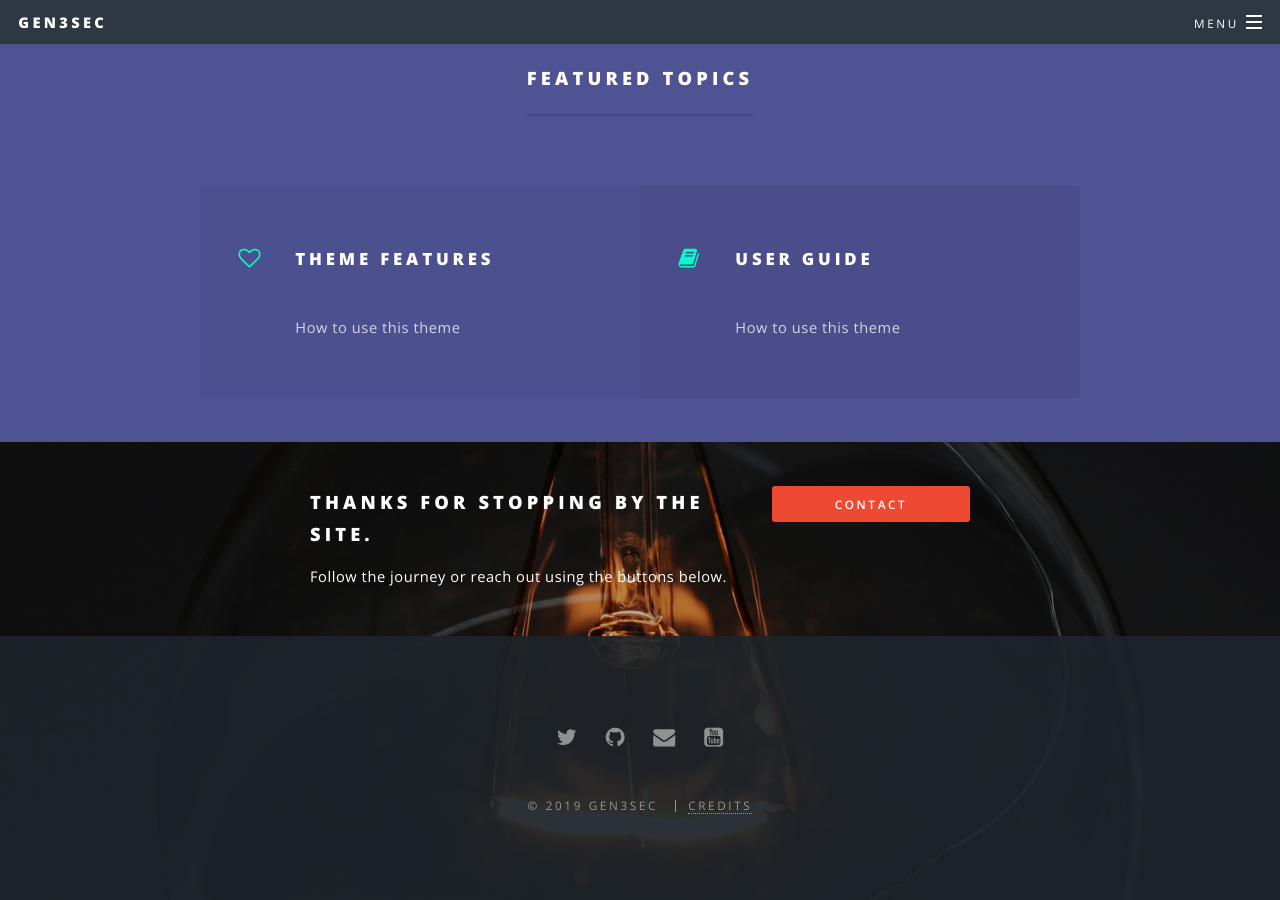
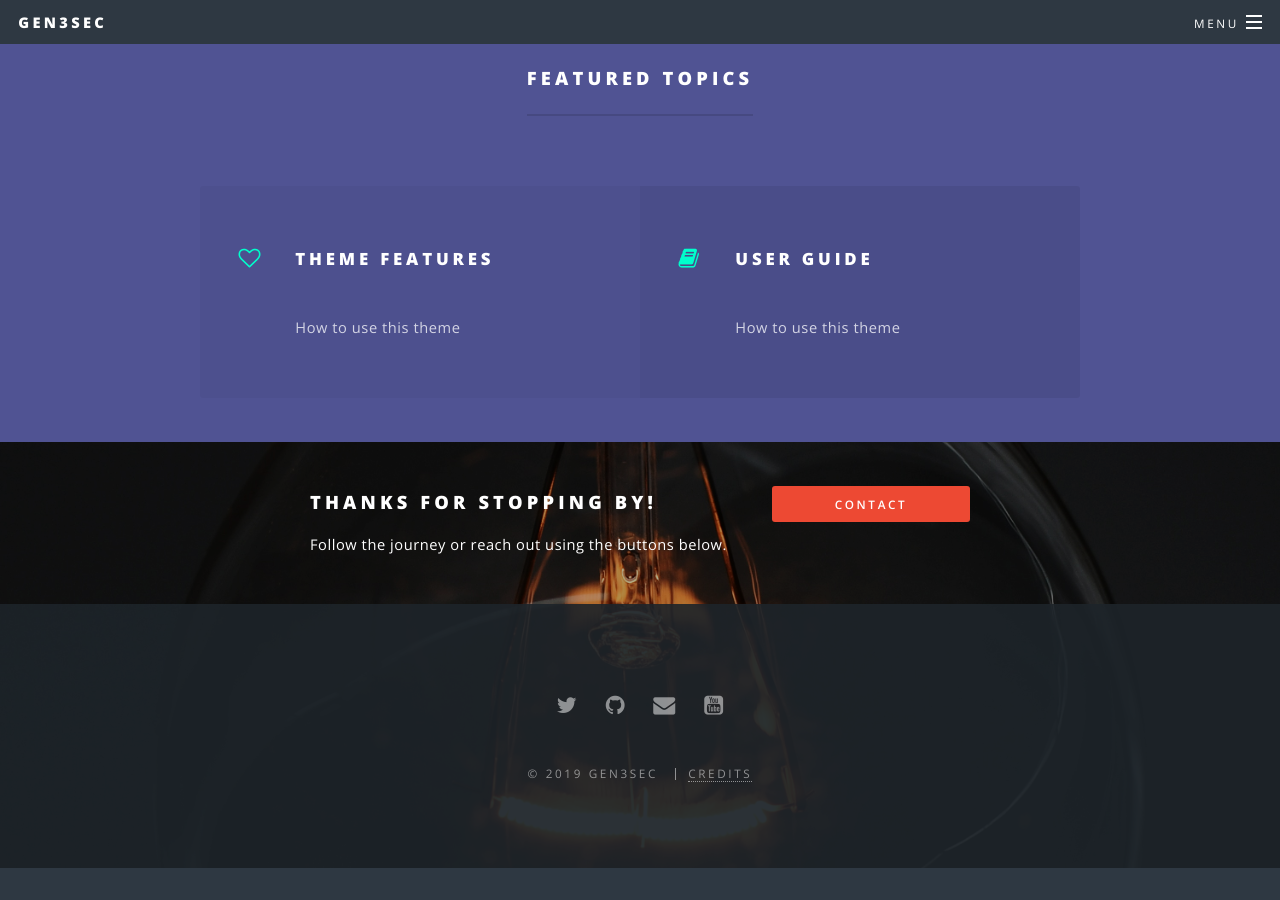
Before and after one commit to Gen3Sec/gen3sec.github.io, a Jekyll site: the page built from index.md, in a window 1280 px wide and 900 px high, scrolled down 1779 px. Built offline with Jekyll 4.4.1, drawn with Linux system fonts in a browser that asks for light colours; after the commit the page ends 2647 px from its top, so only the background shows below that.

Commit message:
small edit to closing greeting

```diff
--- a/_config.yml
+++ b/_config.yml
@@ -31,7 +31,7 @@ greeting:
   title: Welcome to GEN3SEC
   text: Catch the latest updates, information, and projects by following along below.
 # - displayed at the bottom
-closing-head: Thanks for stopping by the site.
+closing-head: Thanks for stopping by!
 closing-para: Follow the journey or reach out using the buttons below.
 
 # on all pages (and the first three you list display with greeting, if included)
```
